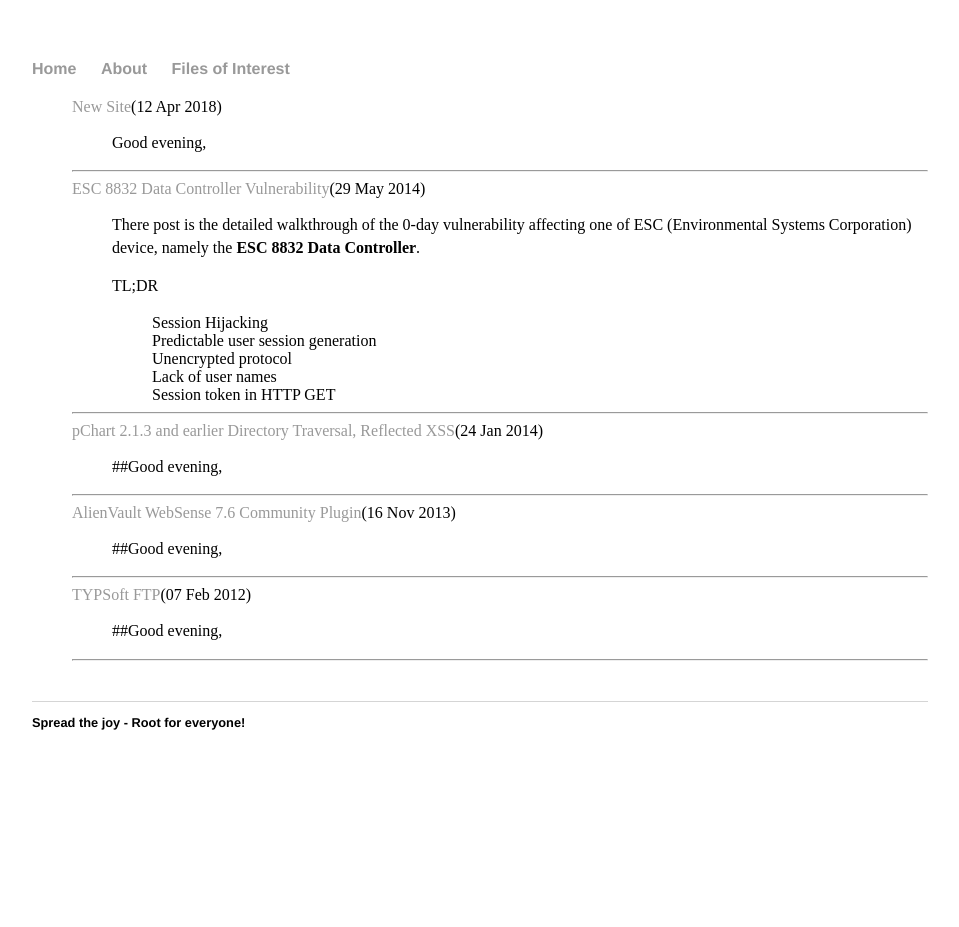
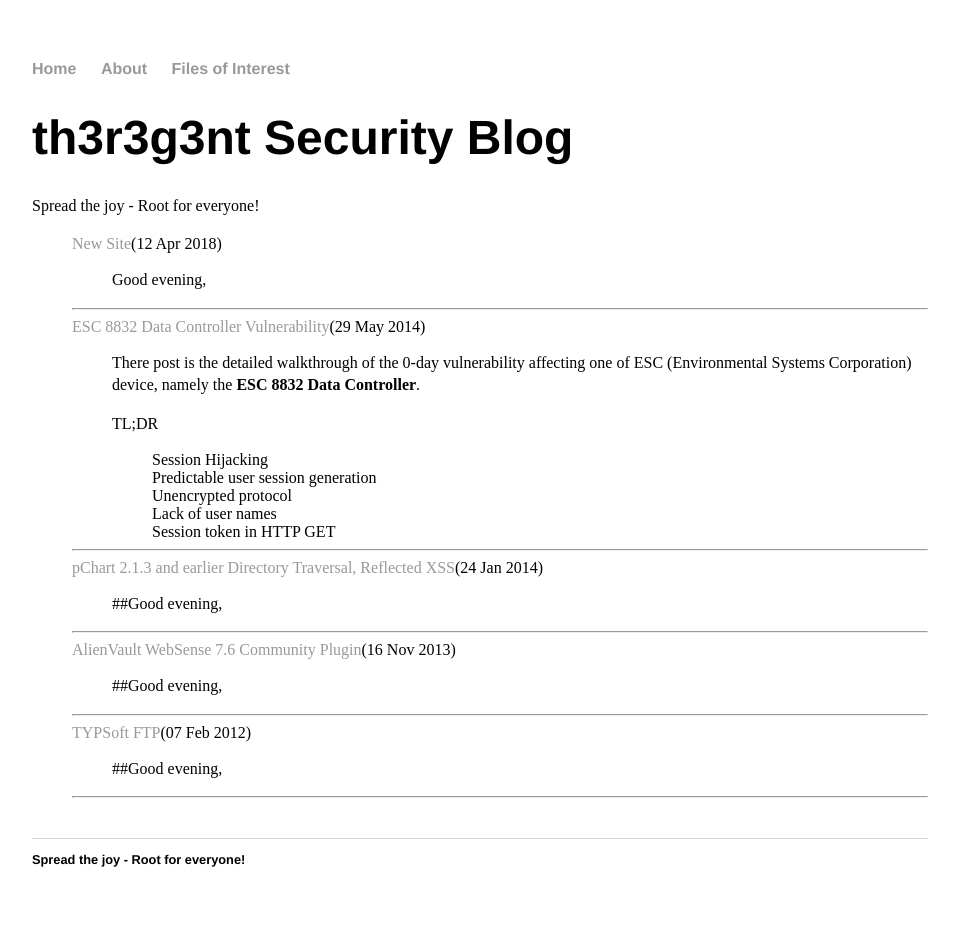
Before and after one commit to Th3R3g3nt/th3r3g3nt.github.io, a Jekyll site: the page built from index.html, in a window 1280 px wide. Shown: the whole page, without its empty margins (160-1119 px from the left). Built offline with Jekyll 4.4.1, drawn with Linux system fonts in a browser that asks for light colours; before the commit the page ends 900 px from its top, so only the background shows below that.

Commit message:
Update index.html

```diff
--- a/index.html
+++ b/index.html
@@ -1,7 +1,11 @@
 ---
 layout: default
-title: th3r3g3nt Security Blog<br>Root for everyone<
+title: th3r3g3nt Security Blog<br>Root for everyone
 ---
+<div class="blurb">
+	<h1>th3r3g3nt Security Blog</h1>Spread the joy - Root for everyone!
+</div>
+
 	<ul class="posts">
 
 	  {% for post in site.posts %}
```
